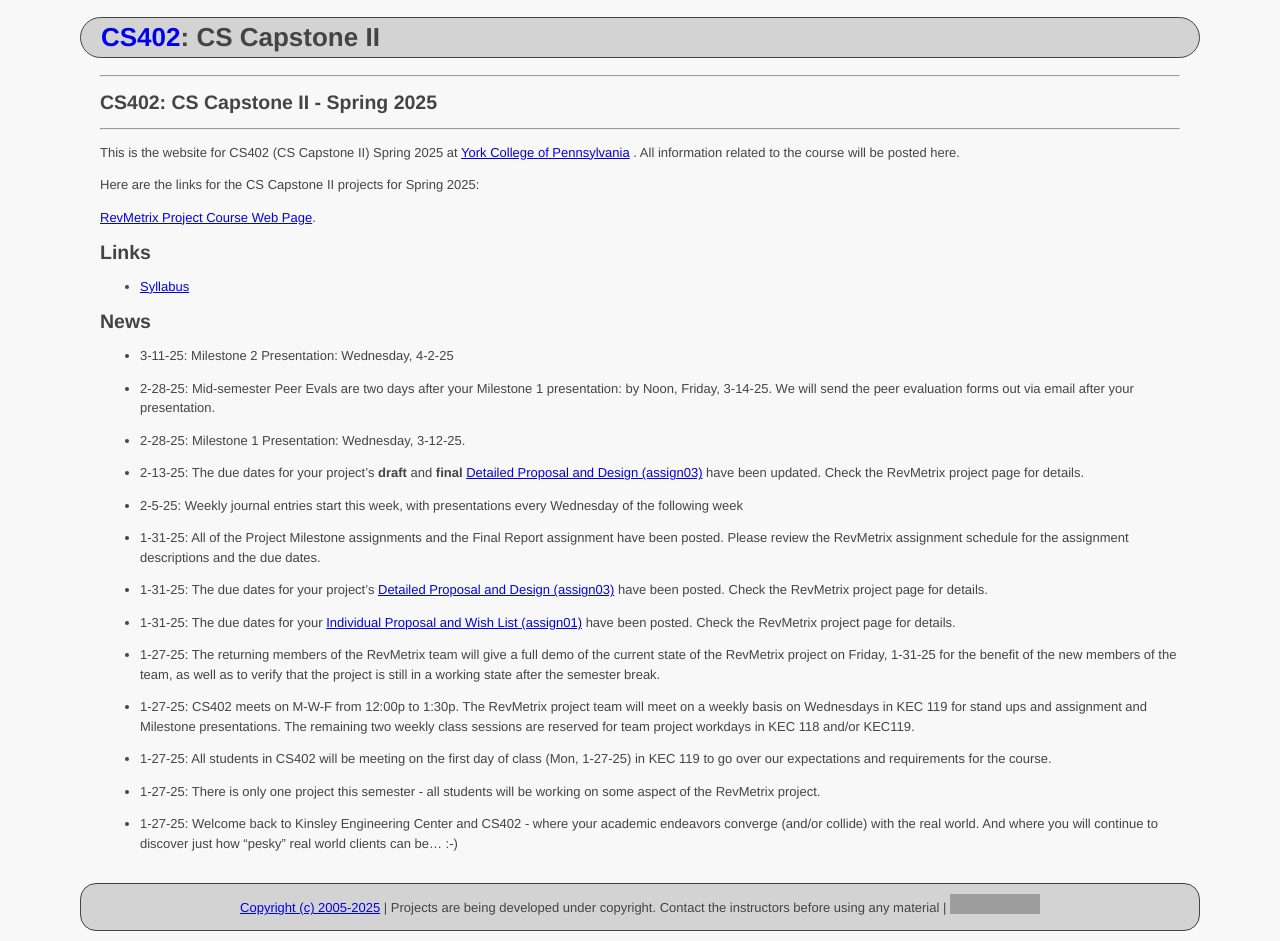
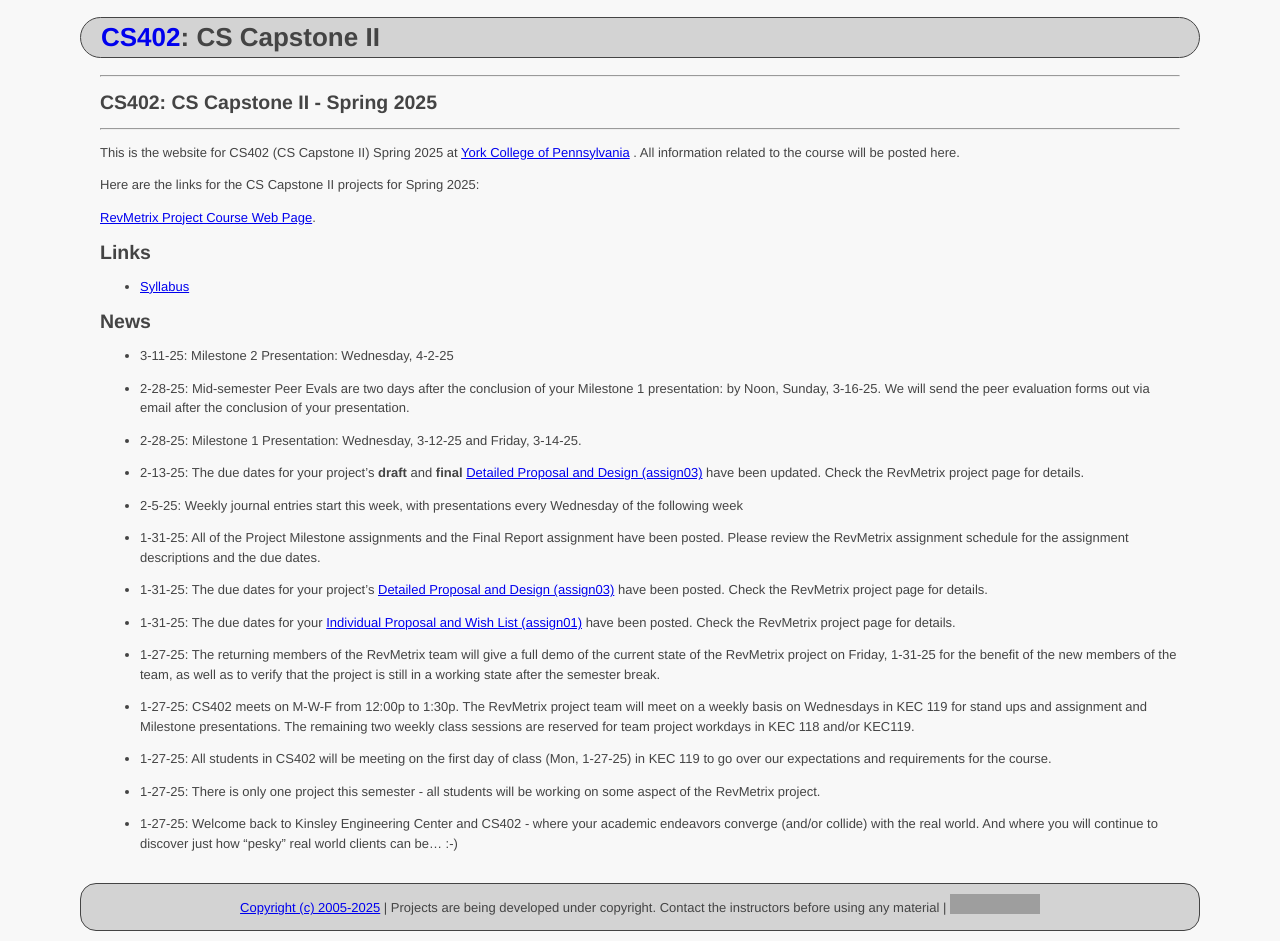
Before and after one commit to ycpcs/cs402-spring2025, a Jekyll site: the page built from index.md, in a window 1280 px wide. Built offline with Jekyll 4.4.1, drawn with Linux system fonts in a browser that asks for light colours; grey boxes are pictures that could not be loaded.

Commit message:
updated for extended Milestone 1

```diff
--- a/index.md
+++ b/index.md
@@ -40,9 +40,9 @@ Here are the links for the CS Capstone II projects for Spring 2025:
 
 * 3-11-25: Milestone 2 Presentation: Wednesday, 4-2-25
 
-* 2-28-25: Mid-semester Peer Evals are two days after your Milestone 1 presentation: by Noon, Friday, 3-14-25.  We will send the peer evaluation forms out via email after your presentation.
+* 2-28-25: Mid-semester Peer Evals are two days after the conclusion of your Milestone 1 presentation: by Noon, Sunday, 3-16-25.  We will send the peer evaluation forms out via email after the conclusion of your presentation.
 
-* 2-28-25: Milestone 1 Presentation: Wednesday, 3-12-25.
+* 2-28-25: Milestone 1 Presentation: Wednesday, 3-12-25 and Friday, 3-14-25.
 
 * 2-13-25: The due dates for your project's **draft** and **final** [Detailed Proposal and Design (assign03)](./assign/assign03.html) have been updated.  Check the RevMetrix project page for details.
 
```
Also changed, not shown: projects/RevMetrix-Project/index.md (+2 -2 lines), projects/RevMetrix-Project/schedule.md (+1 -1 lines).
